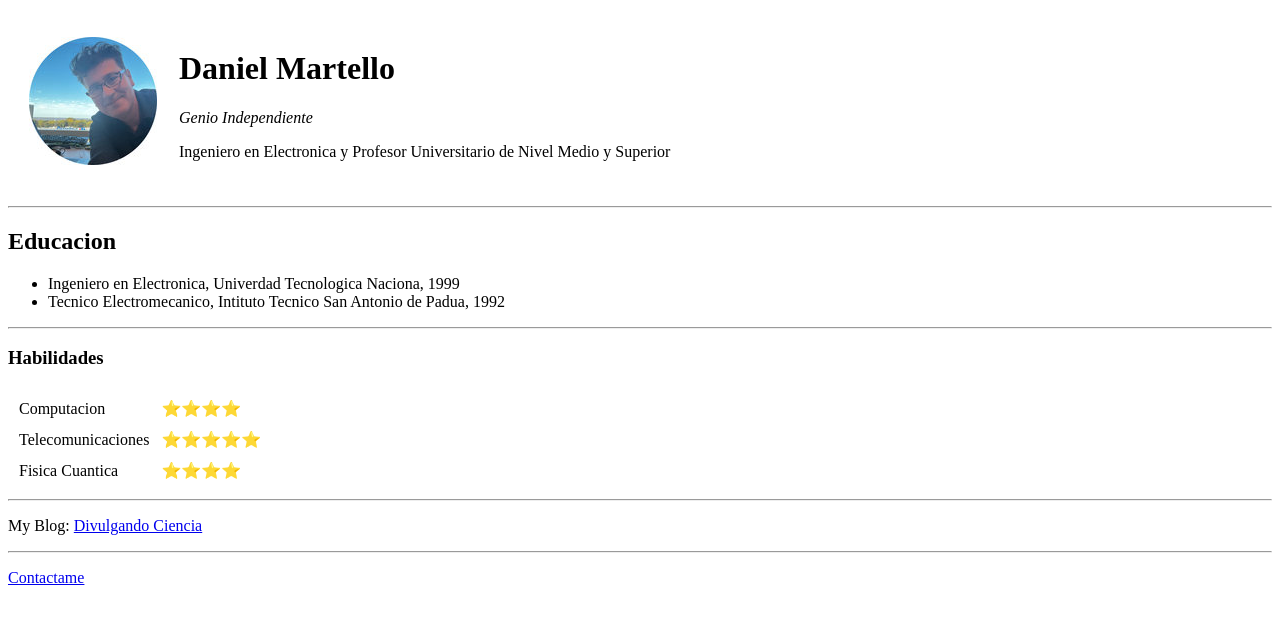
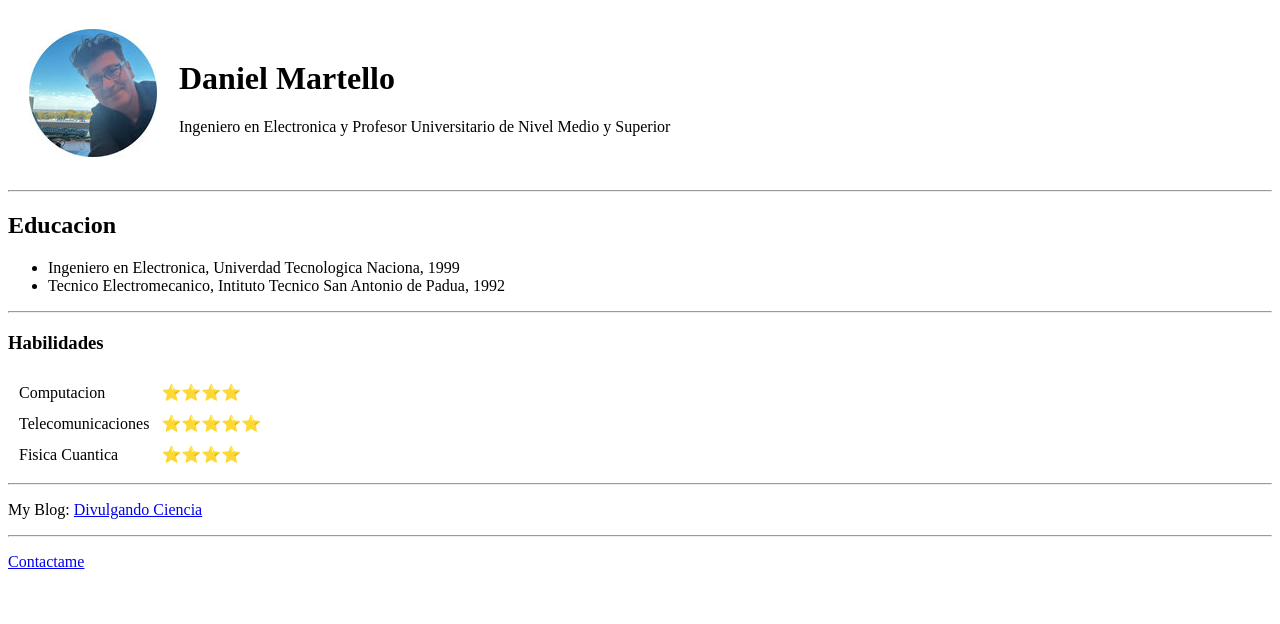
Before and after one commit to edanmar/CV-Prueba, a plain HTML site: page index.html in a window 1280 px wide. Drawn offline with Linux system fonts and the light colour scheme.

Commit message:
Update index.html

```diff
--- a/index.html
+++ b/index.html
@@ -10,7 +10,6 @@
                 <td><img src="Images/Daniel-Martello.jpg" alt="Foto de Daniel Martello"></td>
                 <td>
                 <h1>Daniel Martello</h1>
-                <p><em>Genio Independiente</em></p>
                 <p>Ingeniero en Electronica y Profesor Universitario de Nivel Medio y Superior</p>
                 </td>
             </tr>
```
